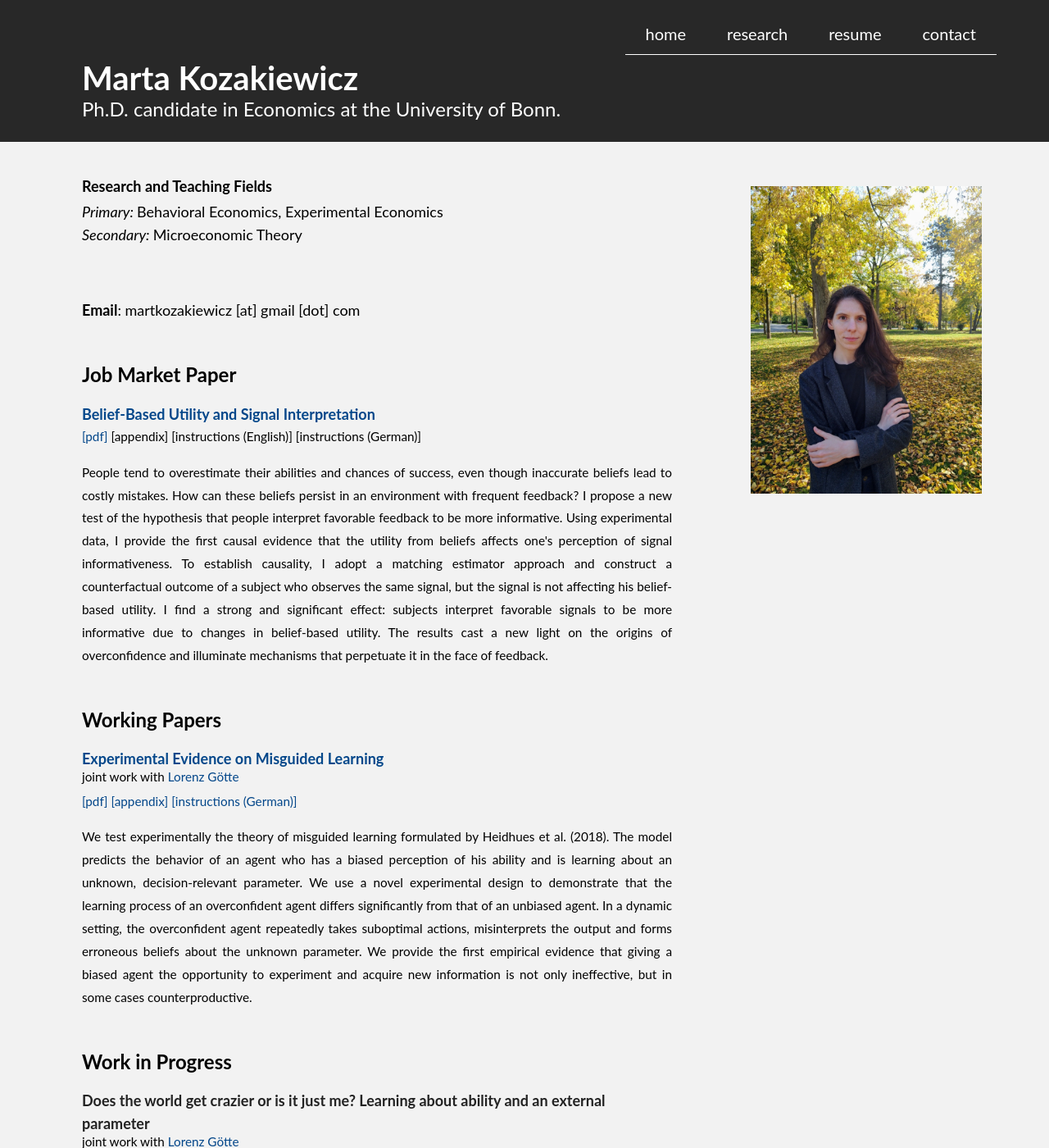
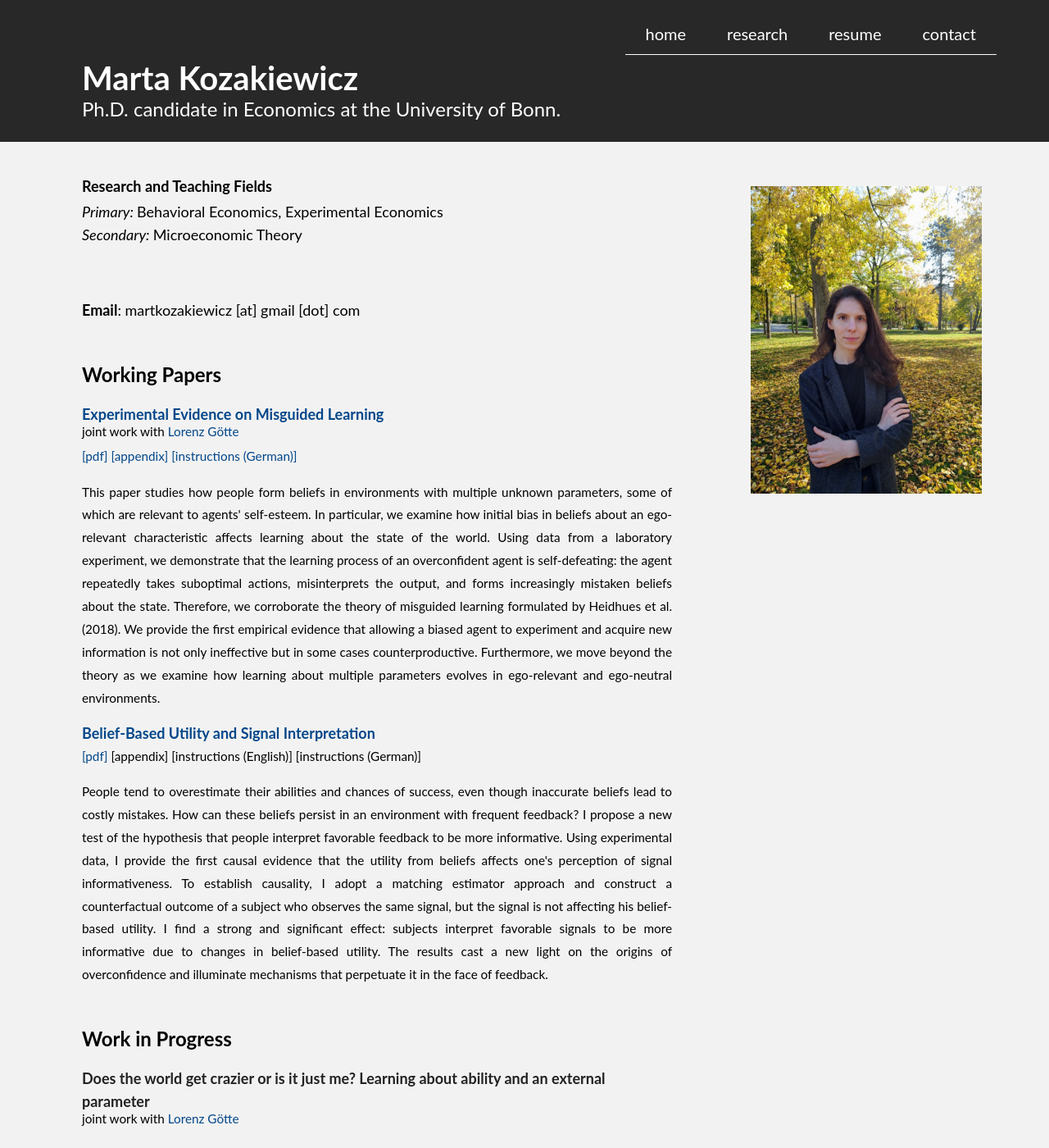
Before and after one commit to marta-kozakiewicz/marta-kozakiewicz.github.io, a Jekyll site: the page built from index.md, in a window 1280 px wide and 1400 px high. Shown: the whole window at 82% size. Built offline with Jekyll 4.4.1, drawn with Linux system fonts in a browser that asks for light colours.

Commit message:
updated with ReStud submission

```diff
--- a/_includes/research_papers.md
+++ b/_includes/research_papers.md
@@ -1,5 +1,31 @@
 
-## Job Market Paper
+## Working Papers
+
+#### [Experimental Evidence on Misguided Learning]({{site.path}}/assets/ML_paper_no_appendices.pdf)
+<p class="co-author">
+ joint work  with <a  href="https://www.iame.uni-bonn.de/people/lorenz-goette">Lorenz Götte </a>
+</p>
+<p class="paper-links">
+ <a  href="{{site.path}}/assets/ML_paper_no_appendices.pdf">[pdf] </a>
+ <a  href="{{site.path}}/assets/ML_paper_online_appendix.pdf">[appendix] </a>
+ <a  href="{{site.path}}/assets/ML_instructions_DE.zip">[instructions (German)] </a>
+</p>
+<p class="abstract">
+This paper studies how people form beliefs in environments with multiple
+unknown parameters, some of which are relevant to agents'
+self-esteem. In particular, we examine how initial bias in beliefs about an
+ego-relevant characteristic affects
+learning about the state of the world. Using data from a laboratory experiment,
+we demonstrate that the learning process of an overconfident agent is self-defeating:
+the agent repeatedly takes suboptimal actions, misinterprets the output, and forms
+increasingly mistaken beliefs about the state. Therefore, we corroborate the theory
+of misguided learning formulated by Heidhues et al. (2018). We provide the first
+empirical evidence that allowing a biased agent to experiment and acquire new
+information is not only ineffective but in some cases counterproductive. Furthermore,
+we move beyond the theory as we examine how learning about multiple parameters
+evolves in ego-relevant and ego-neutral environments.
+</p>
+
 
 #### [Belief-Based Utility and Signal Interpretation]({{site.path}}/assets/kozakiewicz_jmp.pdf)
 <p class="paper-links">
@@ -11,22 +37,6 @@
 
 <p class="abstract">
 People tend to overestimate their abilities and chances of success, even though inaccurate beliefs lead to costly mistakes. How can these beliefs persist in an environment with frequent feedback? I propose a new test of the hypothesis that people interpret favorable feedback to be more informative. Using experimental data, I provide the first causal evidence that the utility from beliefs affects one's perception of signal informativeness. To establish causality, I adopt a matching estimator approach and construct a counterfactual outcome of a subject who observes the same signal, but the signal is not affecting his belief-based utility. I find a strong and significant effect: subjects interpret favorable signals to be more informative due to changes in belief-based utility.  The results cast a new light on the origins of overconfidence and illuminate mechanisms that perpetuate it in the face of feedback.
-</p>
-
-
-## Working Papers
-
-#### [Experimental Evidence on Misguided Learning]({{site.path}}/assets/ML_paper.pdf)
-<p class="co-author">
- joint work  with <a  href="https://www.iame.uni-bonn.de/people/lorenz-goette">Lorenz Götte </a>
-</p>
-<p class="paper-links">
- <a  href="{{site.path}}/assets/ML_paper.pdf">[pdf] </a>
- <a  href="{{site.path}}/assets/ML_paper_online_appendix.pdf">[appendix] </a>
- <a  href="{{site.path}}/assets/ML_instructions_DE.zip">[instructions (German)] </a>
-</p>
-<p class="abstract">
- We  test  experimentally  the  theory  of  misguided  learning  formulated  by  Heidhues et al. (2018).  The model predicts the behavior of an agent who has a biased perception of his ability and is learning about an unknown, decision-relevant parameter.  We use a novel experimental design to demonstrate that the learning process of an overconfident agent differs significantly from that of an unbiased agent.  In a dynamic setting, the overconfident agent repeatedly takes suboptimal actions, misinterprets  the  output  and  forms  erroneous  beliefs  about  the  unknown  parameter. We provide the first empirical evidence that giving a biased agent the opportunity to experiment and acquire new information is not only ineffective, but in some cases counterproductive.
 </p>
 
 ## Work in Progress
```
